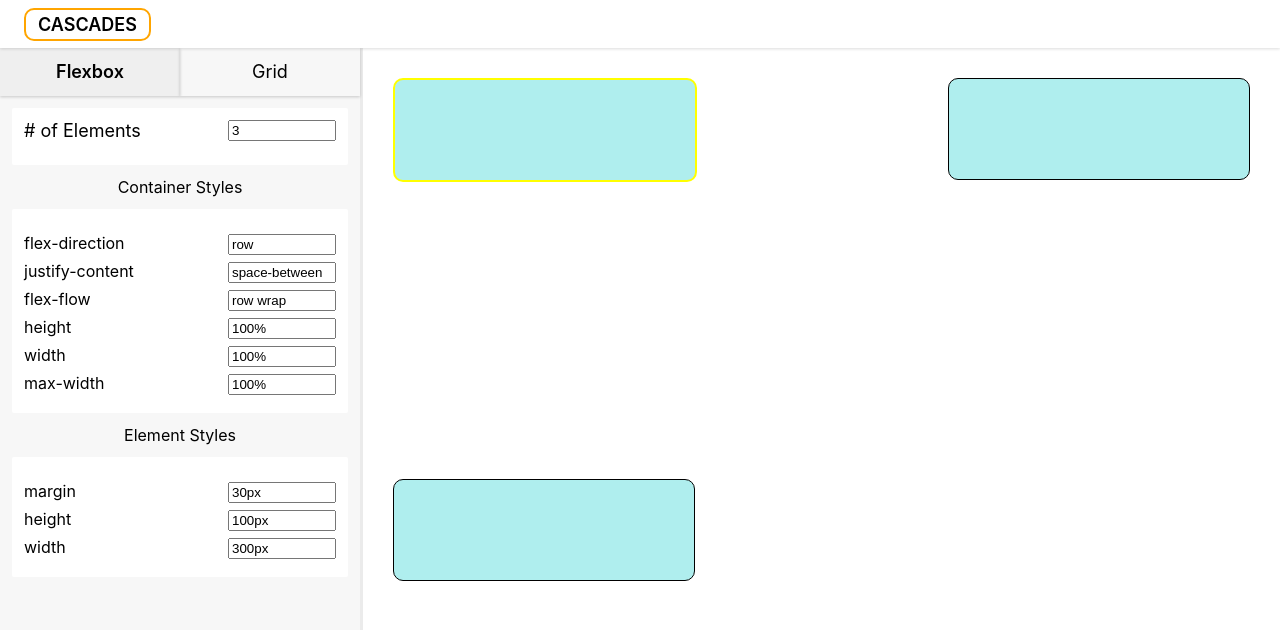
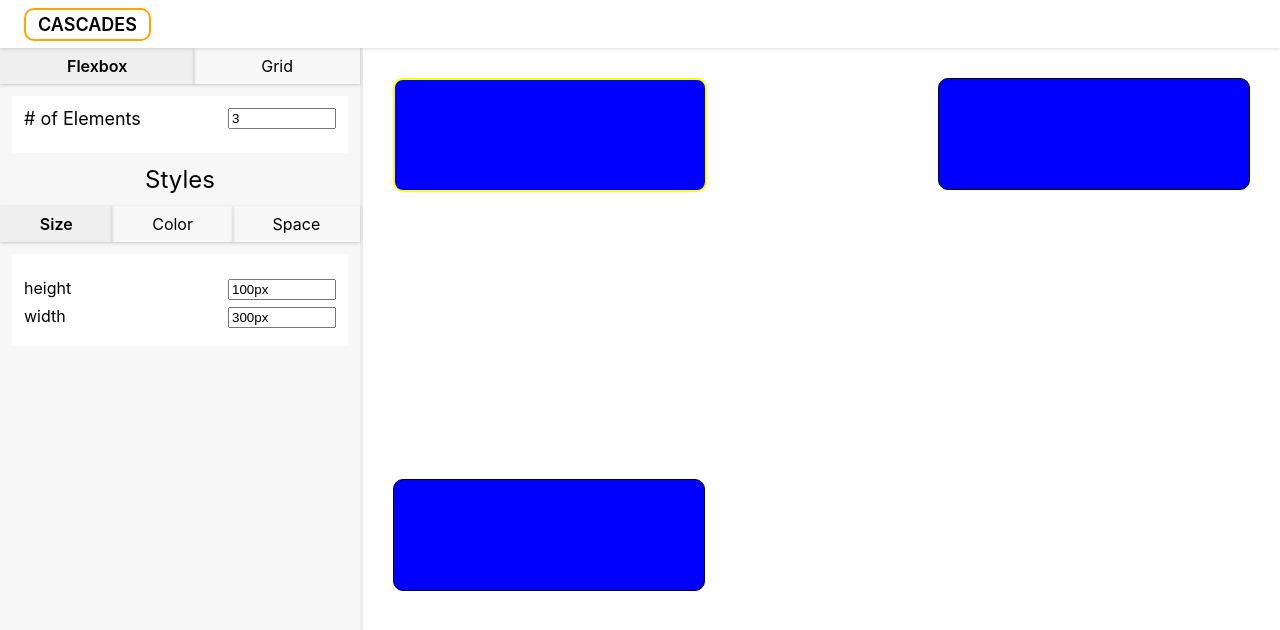
Before and after one commit to bmartinson5/CSS-Visualizer, a React (Create React App) app: page / in a window 1280 px wide. Shown: the top 630 px of the page. Built offline with nearby package versions, Linux system fonts and the light colour scheme.

Commit message:
refactor selection bar

```diff
--- a/src/App.css
+++ b/src/App.css
@@ -75,11 +75,13 @@ input {
 }
 
 .layout-selection {
-  width: 50%;
+  flex-grow: 1;
+  cursor: pointer;
+  text-transform: capitalize;
   text-align: center;
-  height: 48px;
-  line-height: 48px;
-  font-size: large;
+  height: 36px;
+  line-height: 36px;
+  font-size: medium;
   font-weight: 400;
   color: black;
   box-shadow: 0 1px 3px 0 rgba(0, 0, 0, .2)
@@ -109,3 +111,9 @@ input {
 .selected-element {
   border: 2px solid yellow !important;
 }
+
+.styles-section-header {
+  font-size: x-large;
+  margin: 12px;
+  text-align: center;
+}
--- a/src/App.js
+++ b/src/App.js
@@ -22,10 +22,10 @@ function selectionReducer(state = defaultSelectionState, action) {
 
 function elementStylesReducer(state, action) {
   console.log({ action });
-  const { elementId, styleName, value } = action;
+  const { elementId, styleName, value, styleType } = action;
   switch (action.type) {
     case 'update':
-      return updateState(state, `${elementId}.${styleName}`, value);
+      return updateState(state, `${elementId}.${styleType}.${styleName}`, value);
     default:
       return state;
   }
@@ -61,7 +61,13 @@ function App() {
       return;
     }
 
-    dispatchElementStyles({ type: 'update', elementId: selectionState.selectedElement, styleName: name, value });
+    dispatchElementStyles({
+      type: 'update',
+      elementId: selectionState.selectedElement,
+      styleType: selectionState.selectedStyleType,
+      styleName: name,
+      value,
+    });
   };
 
   const handleChange = (type, attribute, value) => {
--- a/src/components/Selection.js
+++ b/src/components/Selection.js
@@ -14,7 +14,7 @@ function Selection({
   selectionState,
 }) {
 
-  const { elements, selectedElement, selectedContainer } = selectionState;
+  const { elements, selectedElement, selectedContainer, selectedStyleType } = selectionState;
 
   const handleChangeElements = (attr, newValue, isNumber) => {
     if (!isNumber || newValue >= 1) {
@@ -40,22 +40,23 @@ function Selection({
   // };
 
 
-  // const buildSelectionHeaders = (headers, identifier) => {
-  //   return headers.map((header) => {
-  //     const stylesClasses = classNames({
-  //       'layout-selection': true,
-  //       'layout-selected': header === selectionState[identifier],
-  //     });
-  //     return (
-  //       <div
-  //         className={stylesClasses}
-  //         onClick={() => changeSelection(identifier, header)}
-  //       >
-  //         {header}
-  //       </div>
-  //     );
-  //   });
-  // };
+  const buildSelectionHeaders = (headers) => {
+    return headers.map((header) => {
+      const stylesClasses = classNames({
+        'layout-selection': true,
+        'layout-selected': header === selectionState.selectedStyleType,
+      });
+      return (
+        <div
+          className={stylesClasses}
+          onClick={() => changeSelection('selectedStyleType', header)}
+        >
+          {header}
+        </div>
+      );
+    });
+  };
+
 
   return (
     <Fragment>
@@ -82,7 +83,7 @@ function Selection({
 
         </div>
 
-        <div className='layout-selection-container'>
+        {/* <div className='layout-selection-container'>
           Container Styles
         </div>
         <div className='selection-container'>
@@ -90,14 +91,17 @@ function Selection({
             options={containerStyles[selectedContainer]}
             changeStyling={changeContainerStyles}
           />
+        </div> */}
+
+        <div className='styles-section-header'>
+          Styles
         </div>
-
         <div className='layout-selection-container'>
-          Element Styles
+          {buildSelectionHeaders(['size', 'color', 'space'])}
         </div>
         <div className='selection-container'>
           <StyleSection
-            options={elementStyles[selectedElement]}
+            options={elementStyles[selectedElement][selectedStyleType]}
             changeStyling={changeElementStyles}
           />
         </div>
--- a/src/components/SelectionDisplay.js
+++ b/src/components/SelectionDisplay.js
@@ -10,9 +10,15 @@ function SelectionDisplay({
 }) {
   const { selectedElement, selectedContainer, elements } = selectionState;
 
+  const getStyles = (elementId) => {
+    const arrOfObjs = Object.values(elementStyles[elementId]);
+    return Object.assign({}, ...arrOfObjs);
+  };
+
   const buildPage = () => {
     const content = [];
     for (let x = 0; x < elements; ++x) {
+      const styles = getStyles(x);
       const isSelected = selectedElement === x;
       const elementClasses = classNames({
         element: true,
@@ -22,7 +28,7 @@ function SelectionDisplay({
       content.push(
         <div
           className={elementClasses}
-          style={elementStyles[x]}
+          style={styles}
           onClick={() => changeSelection('selectedElement', x)}
         >
 
--- a/src/utilities/objects.js
+++ b/src/utilities/objects.js
@@ -4,13 +4,22 @@ export const defaultSelectionState = {
   elements: defaultNumberOfElements,
   selectedElement: 0,
   selectedContainer: 0,
-  selectedStyleType: 'Container',
+  selectedStyleType: 'size',
 };
 
 export const defaultElementStyles = {
-  margin: '30px',
-  height: '100px',
-  width: '300px',
+  size: {
+    height: '100px',
+    width: '300px',
+  },
+  space: {
+    margin: '30px',
+    padding: '5px',
+  },
+  color: {
+    'background-color': 'blue',
+    color: 'yellow',
+  },
 };
 
 export const defaultContainerStyles = {
@@ -21,8 +30,6 @@ export const defaultContainerStyles = {
   width: '100%',
   'max-width': '100%',
 };
-
-
 
 export function updateState(state, fullName, value) {
   let nameBeforePeriod = fullName;
```
